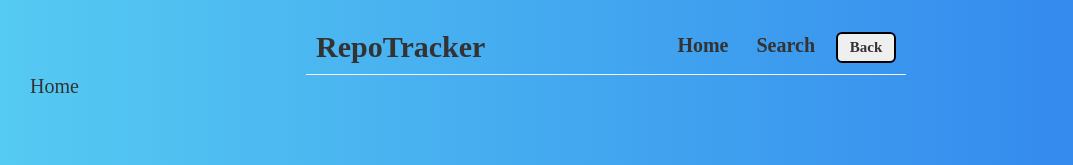
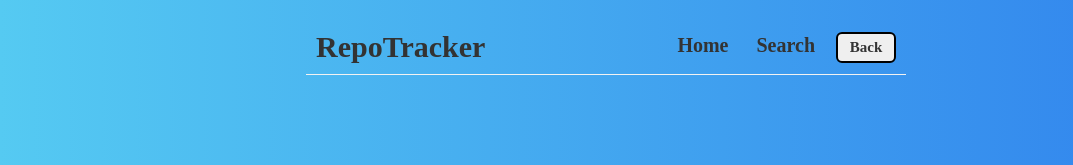
Before and after one commit to Keeshaune/code_challenge_lap2, a React (Create React App) app: page / in a window 1280 px wide. Shown: the top 165 px of the page, without its empty margins (34-1107 px from the left). Built offline with nearby package versions, Linux system fonts and the light colour scheme.

Commit message:
i need to commit to pull...

```diff
--- a/src/components/User/index.js
+++ b/src/components/User/index.js
@@ -1,7 +1,6 @@
 import React from 'react'
 import './index.css'
 import Repo from '../Repo'
-import { IconName } from "react-icons/go";
 
 export default function ({ data }) {
     return (
--- a/src/pages/Home/index.js
+++ b/src/pages/Home/index.js
@@ -2,7 +2,8 @@ import React from 'react'
 
 const Home = () => {
   return (
-    <div>Home</div>
+    <div>
+    </div>
   )
 }
 
```
